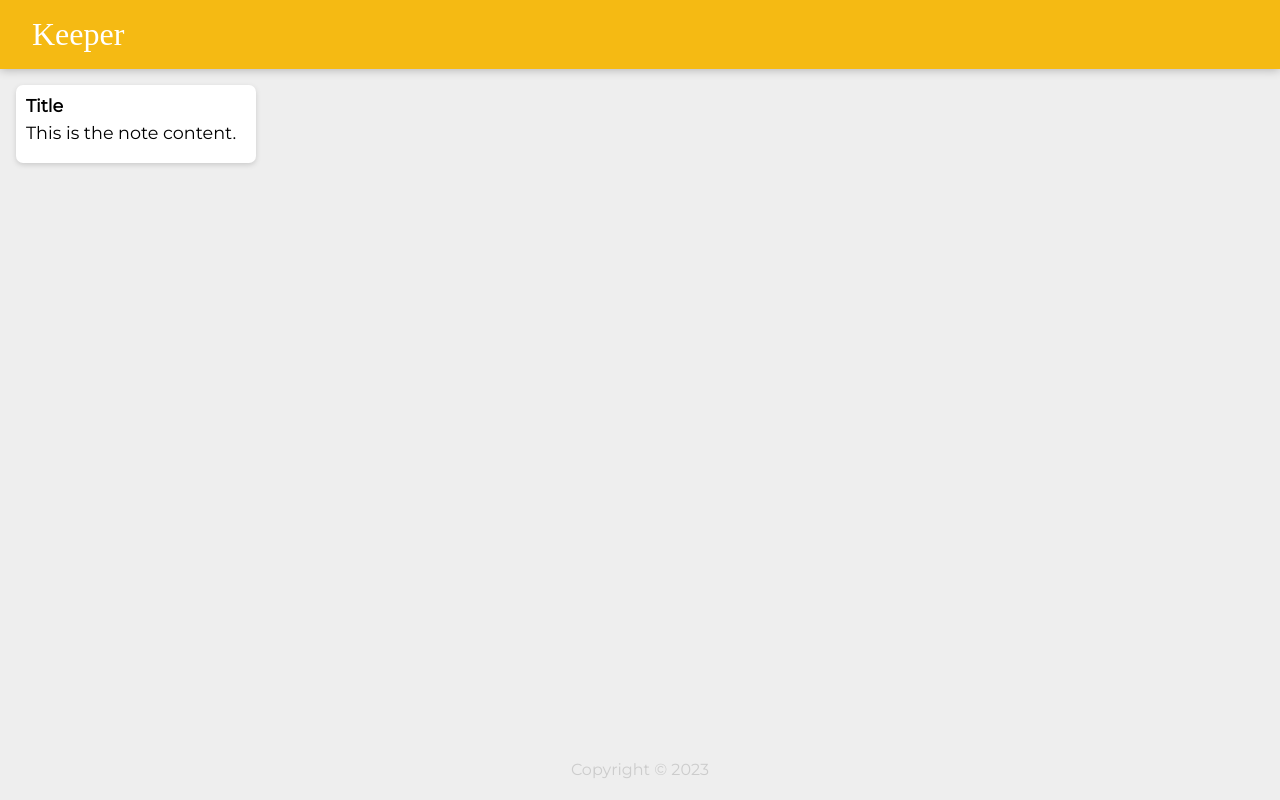
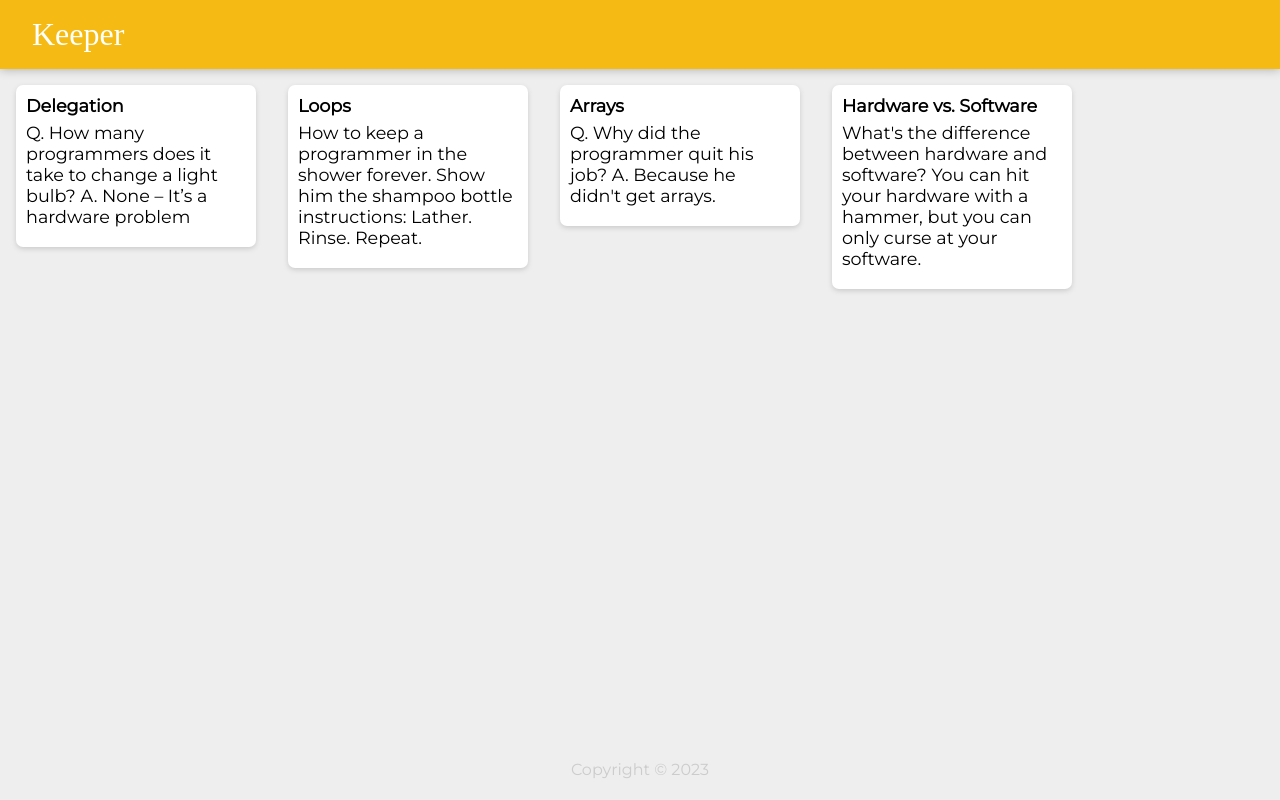
Before and after one commit to j-kennethh/Keeper, a React (Vite) app: page / in a window 1280 px wide. Built offline with nearby package versions, Linux system fonts and the light colour scheme; a web font is replaced by a local one.

Commit message:
render multiple notes as seperate components

```diff
--- a/src/components/App.jsx
+++ b/src/components/App.jsx
@@ -1,12 +1,19 @@
 import Header from "./Header"
 import Footer from "./Footer"
 import Note from "./Note"
+import notes from "../notes"
 
 function App() {
   return (
     <>
       <Header />
-      <Note />
+      {notes.map(note => (
+        <Note
+          key={note.key}
+          title={note.title}
+          content={note.content}
+        />
+      ))}
       <Footer />
     </>
   )
--- a/src/components/Note.jsx
+++ b/src/components/Note.jsx
@@ -1,8 +1,8 @@
-function Note() {
+function Note(props) {
     return (
         <div className="note">
-            <h1>Title</h1>
-            <p>This is the note content.</p>
+            <h1>{props.title}</h1>
+            <p>{props.content}</p>
         </div>
     )
 }
--- /dev/null
+++ b/src/notes.js
@@ -0,0 +1,28 @@
+const notes = [
+  {
+    key: 1,
+    title: "Delegation",
+    content:
+      "Q. How many programmers does it take to change a light bulb? A. None – It’s a hardware problem"
+  },
+  {
+    key: 2,
+    title: "Loops",
+    content:
+      "How to keep a programmer in the shower forever. Show him the shampoo bottle instructions: Lather. Rinse. Repeat."
+  },
+  {
+    key: 3,
+    title: "Arrays",
+    content:
+      "Q. Why did the programmer quit his job? A. Because he didn't get arrays."
+  },
+  {
+    key: 4,
+    title: "Hardware vs. Software",
+    content:
+      "What's the difference between hardware and software? You can hit your hardware with a hammer, but you can only curse at your software."
+  }
+];
+
+export default notes
```
